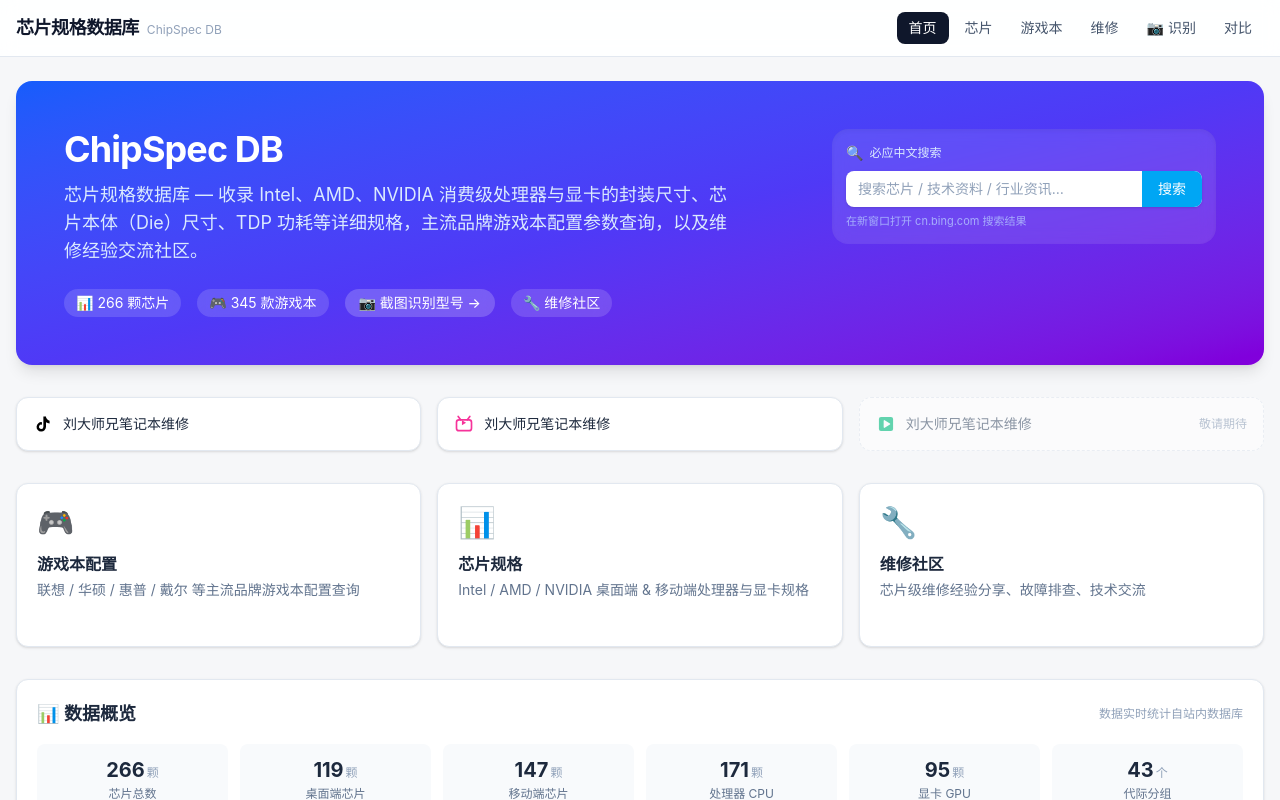
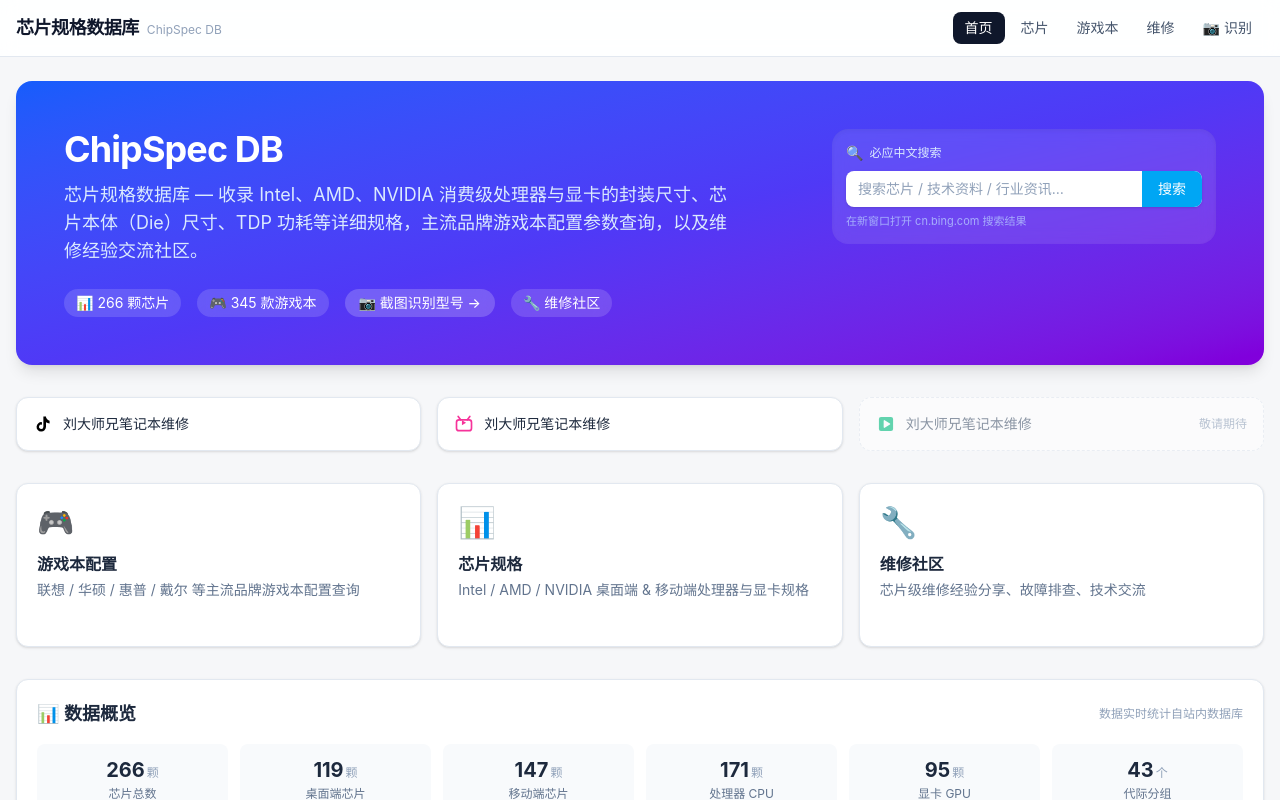
Before and after one commit to Duozh08/chipspec-db, a React (Vite) app: page /laptop/1 in a window 1280 px wide. Shown: the top 800 px of the page. Built offline with nearby package versions, Linux system fonts and the light colour scheme.

Commit message:
去掉顶部导航的对比入口

```diff
--- a/src/App.tsx
+++ b/src/App.tsx
@@ -99,14 +99,6 @@
                 待收录 {pendingCount}
               </button>
             )}
-            <NavLink
-              to="/compare"
-              className={({ isActive }) =>
-                `rounded-lg px-3 py-1.5 ${isActive ? 'bg-slate-900 text-white' : 'text-slate-600 hover:bg-slate-100'}`
-              }
-            >
-              对比
-            </NavLink>
           </nav>
         </div>
       </header>
```
Also changed, not shown: .workbuddy/memory/2026-08-06.md.
